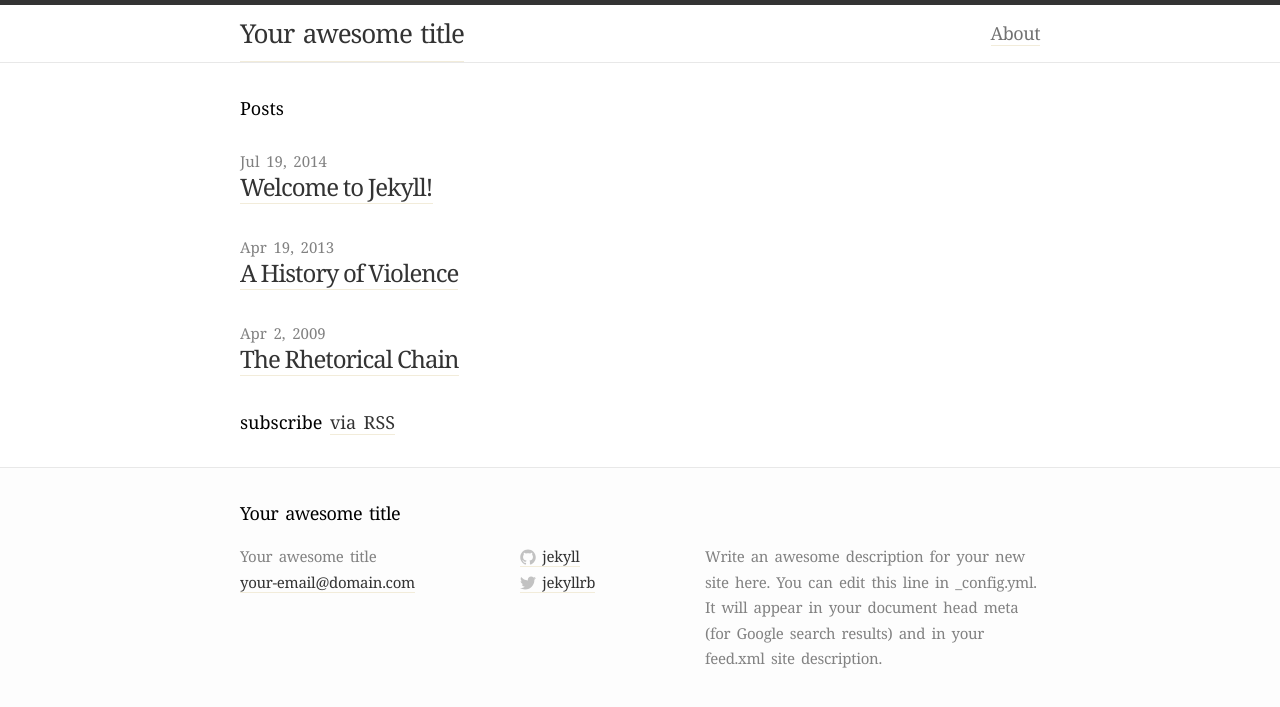
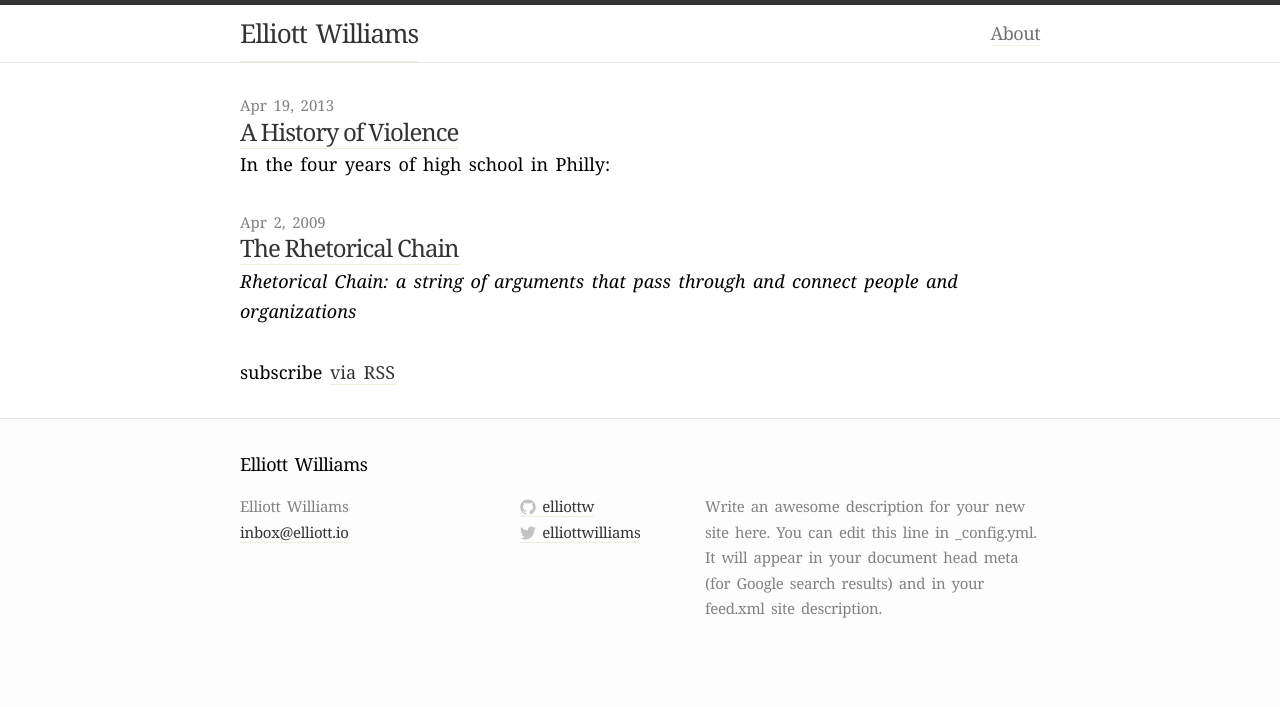
Before and after one commit to elliottw/elliottw.github.io.old, a Jekyll site: the page built from index.html, in a window 1280 px wide. Shown: the top 707 px of the page. Built offline with Jekyll 4.4.1, drawn with Linux system fonts in a browser that asks for light colours.

Commit message:
been a while

```diff
--- a/_config.yml
+++ b/_config.yml
@@ -1,11 +1,11 @@
 # Site settings
-title: Your awesome title
-email: your-email@domain.com
+title: Elliott Williams
+email: inbox@elliott.io
 description: "Write an awesome description for your new site here. You can edit this line in _config.yml. It will appear in your document head meta (for Google search results) and in your feed.xml site description."
 baseurl: ""
-url: "http://yourdomain.com"
-twitter_username: jekyllrb
-github_username:  jekyll
+url: "http://elliott.io"
+twitter_username: elliottwilliams
+github_username: elliottw
 
 # Build settings
 markdown: kramdown
--- a/_posts/2014-07-19-welcome-to-jekyll.markdown
+++ /dev/null
@@ -1,24 +0,0 @@
----
-layout: post
-title:  "Welcome to Jekyll!"
-date:   2014-07-19 14:28:55
-categories: jekyll update
----
-
-You'll find this post in your `_posts` directory - edit this post and re-build (or run with the `-w` switch) to see your changes!
-To add new posts, simply add a file in the `_posts` directory that follows the convention: YYYY-MM-DD-name-of-post.ext.
-
-Jekyll also offers powerful support for code snippets:
-
-{% highlight ruby %}
-def print_hi(name)
-  puts "Hi, #{name}"
-end
-print_hi('Tom')
-#=> prints 'Hi, Tom' to STDOUT.
-{% endhighlight %}
-
-Check out the [Jekyll docs][jekyll] for more info on how to get the most out of Jekyll. File all bugs/feature requests at [Jekyll's GitHub repo][jekyll-gh].
-
-[jekyll-gh]: https://github.com/jekyll/jekyll
-[jekyll]:    http://jekyllrb.com
--- a/css/main.css
+++ b/css/main.css
@@ -262,13 +262,14 @@ html>body a:active, html>body a:hover {
 }
 
 .post-content blockquote {
-  border-left: 4px solid #e8e8e8;
+  border-left: 8px solid #e8e8e8;
   padding-left: 20px;
   font-size: 18px;
   opacity: .6;
   letter-spacing: -1px;
   font-style: italic;
   margin: 30px 0;
+  margin-left: -28px;
 }
 
 .post-content ul,
--- a/index.html
+++ b/index.html
@@ -4,13 +4,13 @@ layout: default
 
 <div class="home">
 
-  <h1>Posts</h1>
 
   <ul class="posts">
     {% for post in site.posts %}
       <li>
         <span class="post-date">{{ post.date | date: "%b %-d, %Y" }}</span>
         <a class="post-link" href="{{ post.url | prepend: site.baseurl }}">{{ post.title }}</a>
+        {{ post.excerpt }}
       </li>
     {% endfor %}
   </ul>
```
Also changed, not shown: 1 other file.
